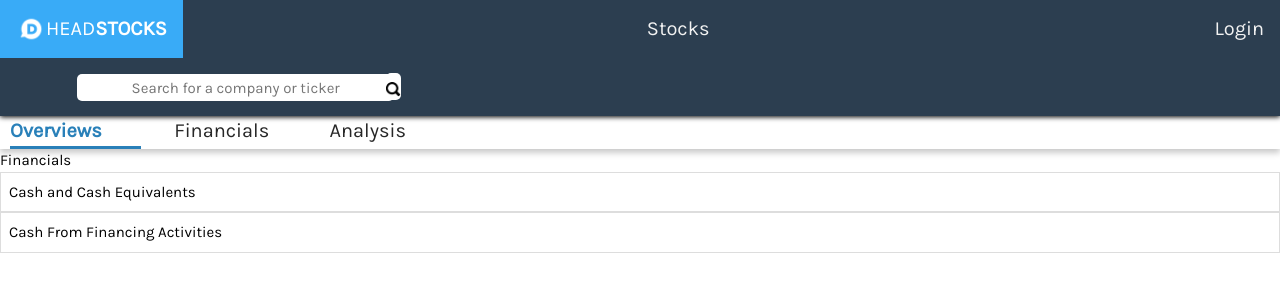
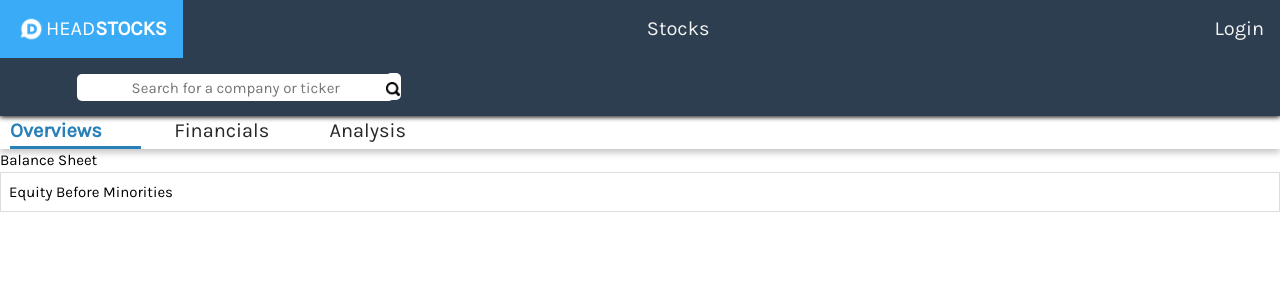
Before and after one commit to nikhil-elayath/head-stocks, a React app in the folder client/: page /financial/1 in a window 1280 px wide. Shown: the top 300 px of the page. Built offline with nearby package versions, Linux system fonts and the light colour scheme.

Commit message:
Mapping tables on front end

```diff
--- a/client/src/components/CompanyDetail.js
+++ b/client/src/components/CompanyDetail.js
@@ -30,9 +30,9 @@ export class CompanyDetail extends Component {
             {/* {this.props.company.map(company => ( */}
             <div id="company-detail-profile">
               <h3>Profile</h3>
-              <h3>{this.props.company.tname}</h3>
+              <h3>{this.props.company[5]}</h3>
               <h3>
-                Sector :<span>{this.props.company.sector}</span>
+                Sector :<span>{this.props.company[6]}</span>
               </h3>
 
               <h3>
--- a/client/src/components/CompanyDetailFinancial.js
+++ b/client/src/components/CompanyDetailFinancial.js
@@ -21,21 +21,54 @@ export class CompanyDetailFinancial extends Component {
     return (
       <div>
         <CompanyDetailSecondaryNavbar />
-        <p>Financials </p>
+        <p>Balance Sheet </p>
         <table>
           <tr>
-            <td>Cash and Cash Equivalents</td>
+            <td>Equity Before Minorities</td>
+            {/* </tr> */}
             {this.props.company.map(balanceSheet => (
               <div>
                 {balanceSheet.map(balance => (
-                  <td>{balance["Cash and Cash Equivalents"]}</td>
+                  <td>{balance["Equity Before Minorities"]}</td>
+                  /* <td>{balance["Total Assets"]}</td>
+                    <td>{balance["Current Assets"]}</td>
+                    <td>{balance["Total Assets"]}</td>
+                    <td>{balance["Accounts Payable"]}</td>
+                    <td>{balance["Receivables"]}</td>
+                    <td>{balance["Total Liabilities"]}</td>
+                    <td>{balance["Current Liabilities"]}</td>
+                    <td>{balance["Preferred Equity"]}</td>
+                    <td>{balance["Equity Before Minorities"]}</td>
+                    <td>{balance["Minorities Interest"]}</td>
+                    <td>{balance["Noncurrent Liabilities"]}</td> */
                 ))}
               </div>
             ))}
           </tr>
+
+          {/* cashflow */}
+
+          {/* <tr>
+            <td>cashflow</td>
+            {this.props.company.map(balanceSheet => (
+              <div>
+                {balanceSheet.map(cashflow => (
+                  <div>
+                    <td>{cashflow["Cash From Operating Activities"]}</td>
+                    <td>{cashflow["Cash From Investing Activities"]}</td>
+                    <td>{cashflow["Cash From Financing Activities"]}</td>
+                    <td>{cashflow["EBITDA"]}</td>
+                    <td>{cashflow["Net Change in Cash"]}</td>
+                    <td>{cashflow["Net PP&E"]}</td>
+                    <td>{cashflow[" Dividends"]}</td>
+                  </div>
+                ))}
+              </div>
+            ))}
+          </tr> */}
         </table>
 
-        <table>
+        {/* <table>
           <tr>
             <td>Cash From Financing Activities</td>
             {this.props.company.map(cashflow => (
@@ -46,7 +79,7 @@ export class CompanyDetailFinancial extends Component {
               </div>
             ))}
           </tr>
-        </table>
+        </table> */}
       </div>
     );
   }
--- a/client/src/styles/CompanyDetailFinancial.css
+++ b/client/src/styles/CompanyDetailFinancial.css
@@ -24,3 +24,6 @@ tr:nth-child(even) {
 
   border-radius: 10px 0px;
 }
+#balance {
+  width: 700px;
+}
```
Also changed, not shown: 1 other file (tests, documents, lock files or other folders).
